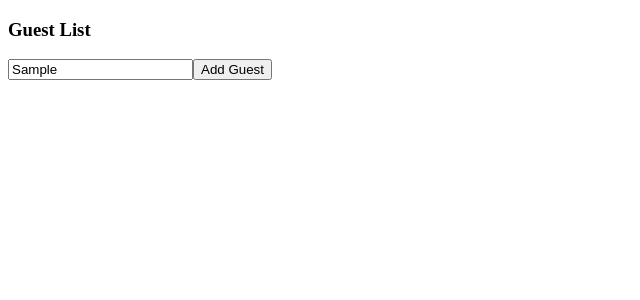
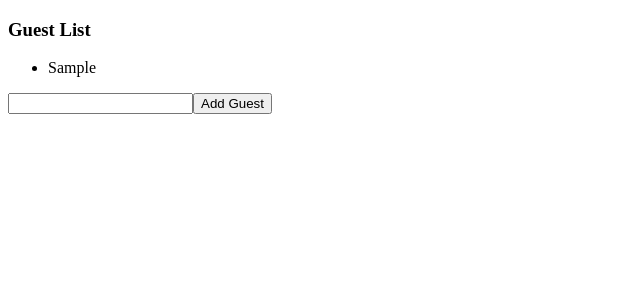
Before and after one commit to garciaarmando/rts, a React (Create React App) app: page / in a window 1280 px wide. Both pictures are taken after typing "Sample" into the empty fields and a click on the button "Add Guest". Shown: the top 300 px of the page, without its empty margins (0-640 px from the left). Built offline with nearby package versions, Linux system fonts and the light colour scheme.

Commit message:
improvements to use TS on the react useState

```diff
--- a/src/state/GuestList.tsx
+++ b/src/state/GuestList.tsx
@@ -2,9 +2,22 @@
 
 const GuestList: React.FC = () => {
   const [name, setName] = useState("");
+  //string[] = array of strings
+  const [guests, setGuests] = useState<string[]>([]);
+
+  const onClick = () => {
+    setGuests([...guests, name]);
+    setName("");
+  };
+
   return (
     <div>
       <h3>Guest List</h3>
+      <ul>
+        {guests.map(guest => (
+          <li key={guest}>{guest}</li>
+        ))}
+      </ul>
 
       <input
         value={name}
@@ -12,7 +25,7 @@
           setName(e.target.value);
         }}
       />
-      <button>Add Guest</button>
+      <button onClick={onClick}>Add Guest</button>
     </div>
   );
 };
```
